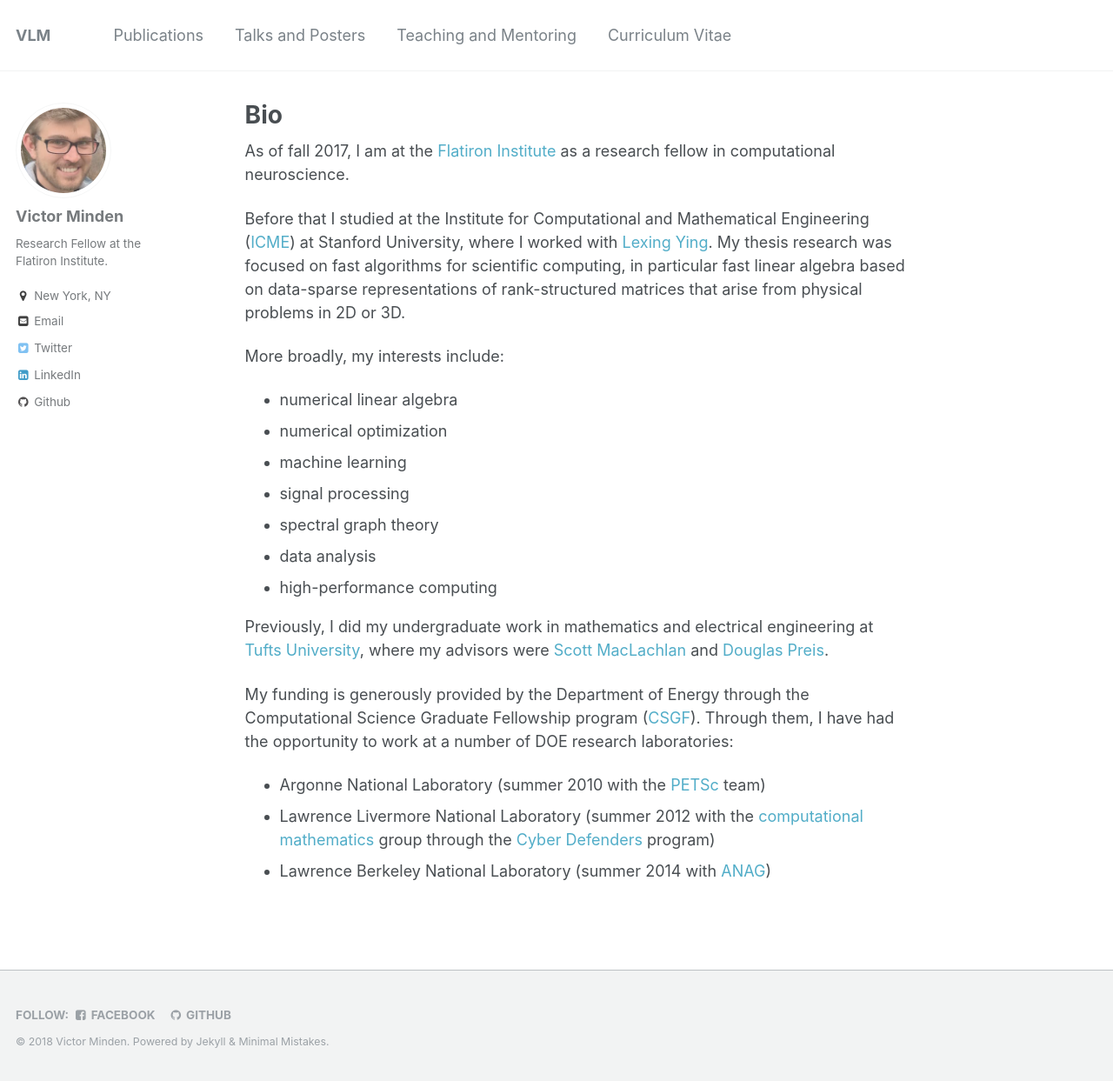
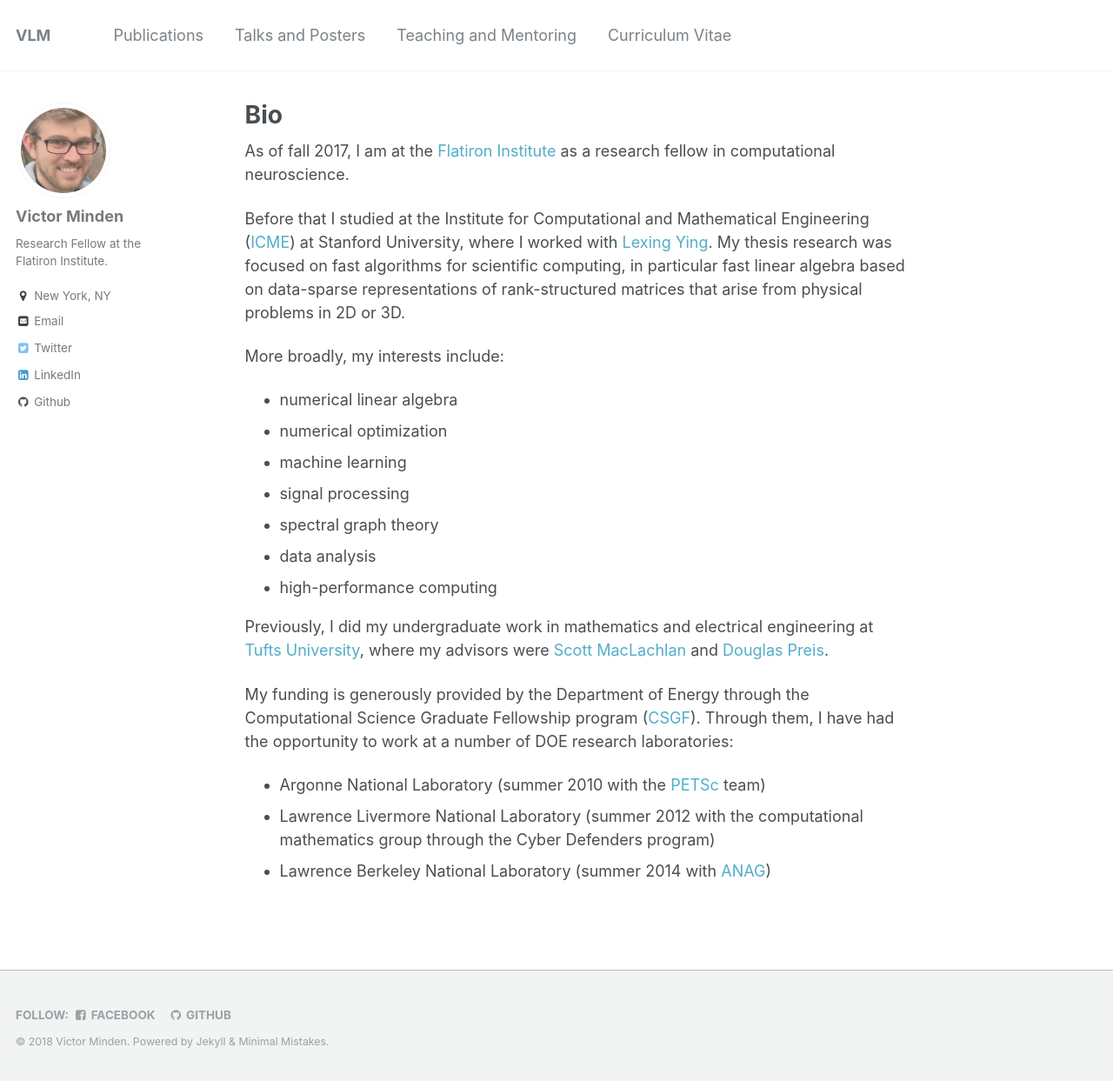
Before and after one commit to victorminden/victorminden.github.io, a Jekyll site: the page built from index.md, in a window 1280 px wide and 1243 px high. Shown: the whole window at 87% size. Built offline with Jekyll 4.4.1, drawn with Linux system fonts in a browser that asks for light colours; part of the change alters nothing that is shown.

Commit message:
remove broken links

```diff
--- a/index.md
+++ b/index.md
@@ -25,7 +25,7 @@ Previously, I did my undergraduate work in mathematics and electrical engineerin
 My funding is generously provided by the Department of Energy through the Computational Science Graduate Fellowship program ([CSGF](http://www.krellinst.org/csgf/)).  Through them, I have had the opportunity to work at a number of DOE research laboratories:
 
 - Argonne National Laboratory (summer 2010 with the [PETSc](http://www.mcs.anl.gov/petsc/) team)
-- Lawrence Livermore National Laboratory (summer 2012 with the [computational mathematics](http://computation.llnl.gov/casc/computational-mathematics-group.php) group through the [Cyber Defenders](https://cyberdefender.llnl.gov/) program)
+- Lawrence Livermore National Laboratory (summer 2012 with the computational mathematics group through the Cyber Defenders program)
 - Lawrence Berkeley National Laboratory (summer 2014 with [ANAG](http://crd.lbl.gov/departments/applied-mathematics/ANAG/))
 
 
```
